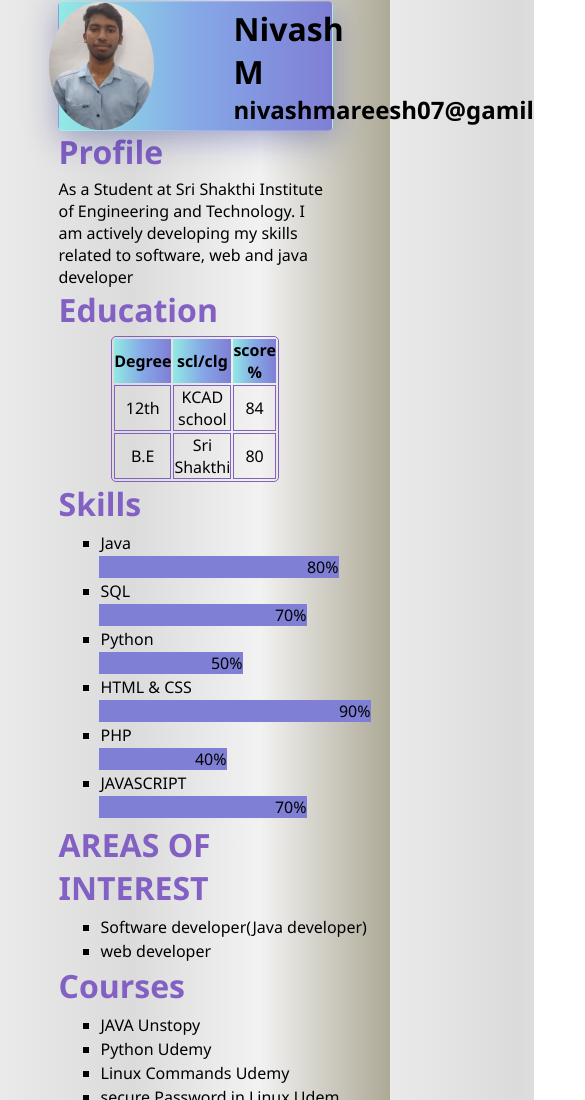
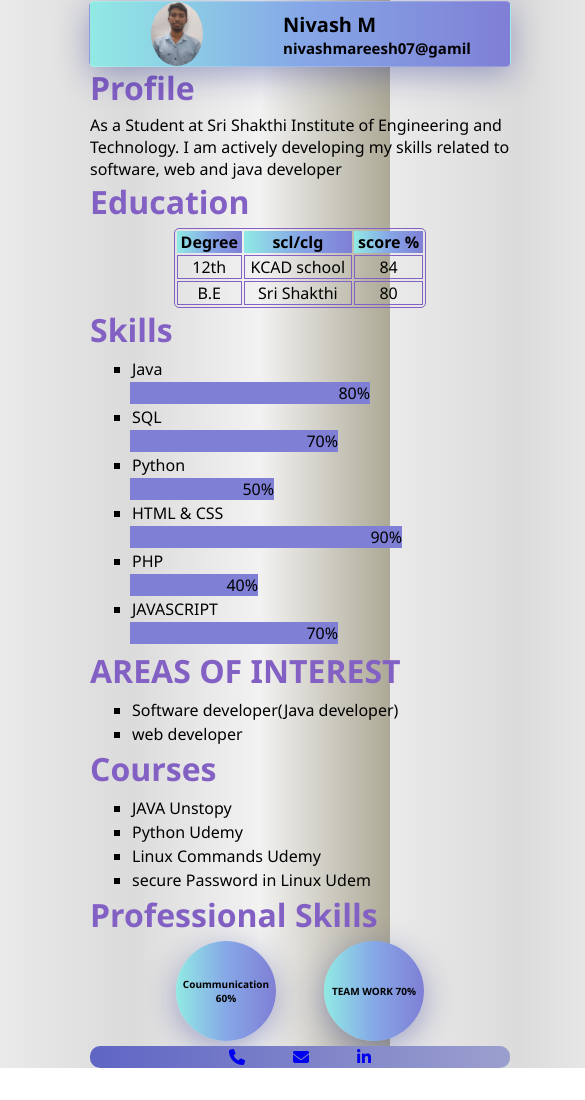
Before and after one commit to nivash77/nivash77.github.io, a plain HTML site: page index.html in a window 390 px wide. Shown: the top 1100 px of the page, 585 px wide, since content can reach past the window. After the commit the page ends 1068 px from the top, so only its background shows below. Drawn offline with Linux system fonts and the light colour scheme.

Commit message:
Add files via upload

```diff
--- a/css/style.css
+++ b/css/style.css
@@ -278,3 +278,66 @@ a:-webkit-any-link {
     cursor: pointer;
     text-decoration: underline;
 }
+@media only screen and (max-width:600px){
+    body{
+        height:600px;
+         width:600px;
+        background: #ADA996;  /* fallback for old browsers */
+    background: -webkit-linear-gradient(to right, #EAEAEA, #DBDBDB, #F2F2F2, #ADA996);  /* Chrome 10-25, Safari 5.1-6 */
+    background: linear-gradient(to right, #EAEAEA, #DBDBDB, #F2F2F2, #ADA996); /* W3C, IE 10+/ Edge, Firefox 16+, Chrome 26+, Opera 12+, Safari 7+ */
+
+        font-family: 'Segoe UI', Tahoma, Geneva, Verdana, sans-serif;
+        display: flex;
+        flex-direction: column;
+        justify-content: start;
+        align-items: center;
+
+    }
+    .profile-img {
+        display: flex;
+        height: 4rem;
+        width: auto;
+        margin-left: 2px;
+    }
+        .section1{
+            position: sticky;
+            top: 1px;
+            width: 70%;
+             height: 12rem;
+             /* background: #659999;  /* fallback for old browsers
+             background: -webkit-linear-gradient(to right, #f4791f, #659999);  /* Chrome 10-25, Safari 5.1-6
+             background: linear-gradient(to right, #f4791f, #659999); W3C, IE 10+/ Edge, Firefox 16+, Chrome 26+, Opera 12+, Safari 7+
+             background: #7F7FD5;  /* fallback for old browsers */
+        background: -webkit-linear-gradient(to right, #91EAE4, #86A8E7, #7F7FD5);
+        background: linear-gradient(to right, #91EAE4, #86A8E7, #7F7FD5);
+        box-shadow: 0 8px 32px 0 rgba( 31, 38, 135, 0.37 );
+        backdrop-filter: blur( 4px );
+        -webkit-backdrop-filter: blur( 4px );
+        border-radius: 10px;
+        border: 1px solid rgba( 255, 255, 255, 0.18 );
+             border-radius:5px;
+             display: flex;
+             flex-direction: row;
+             align-items: center;
+             justify-content: center;
+             gap: 80px;
+
+            }
+            img{
+
+                border-radius: 50%;
+            }
+            .profile-img:hover{
+
+                box-shadow: #51517a;
+            }
+            .profile-data{
+
+                display: flex;
+                justify-content: space-between;
+                align-content: flex-end;
+                flex-direction: column;
+                align-items: flex-start;
+                font-size: x-small;
+            }
+}
```
